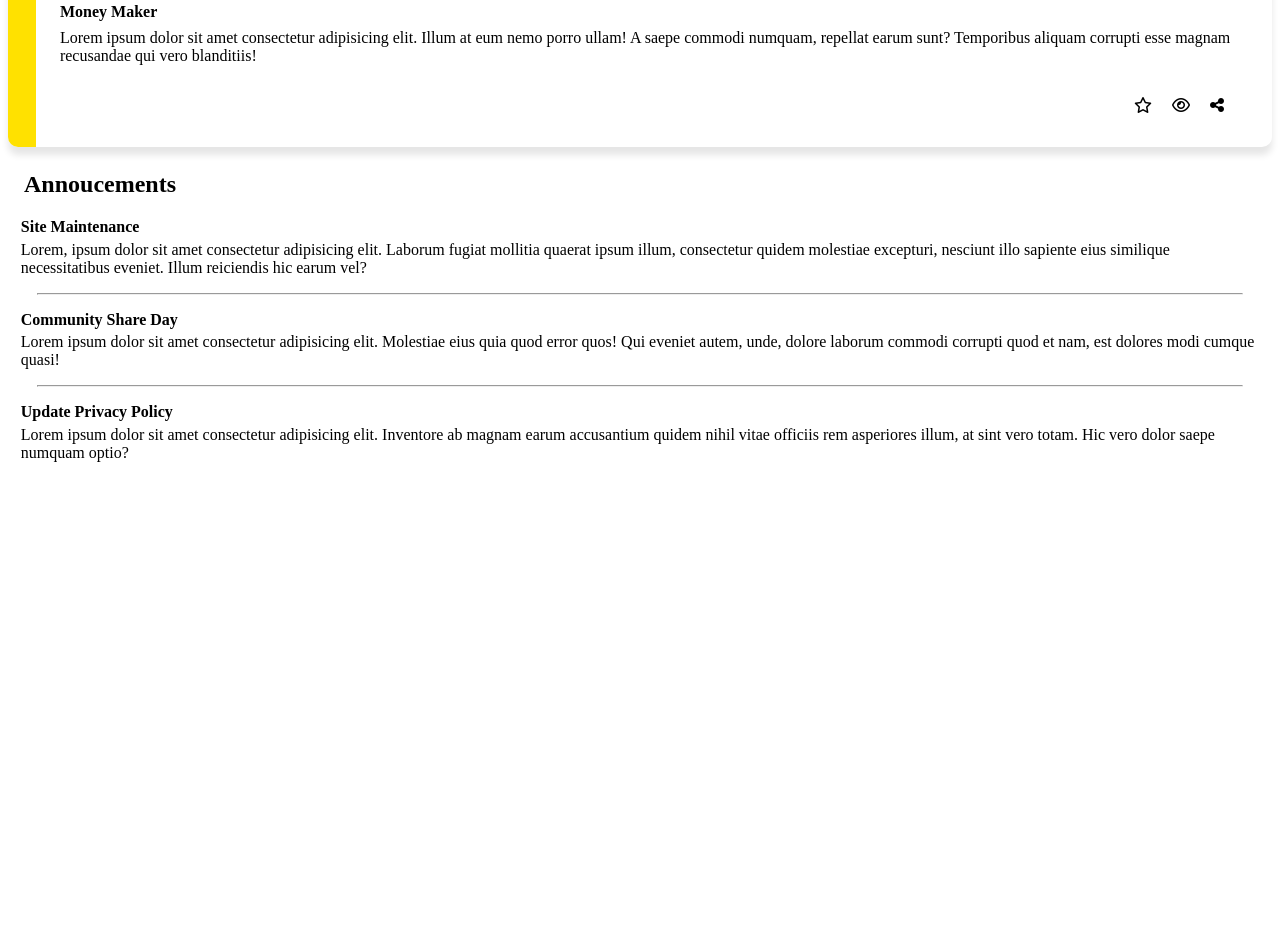
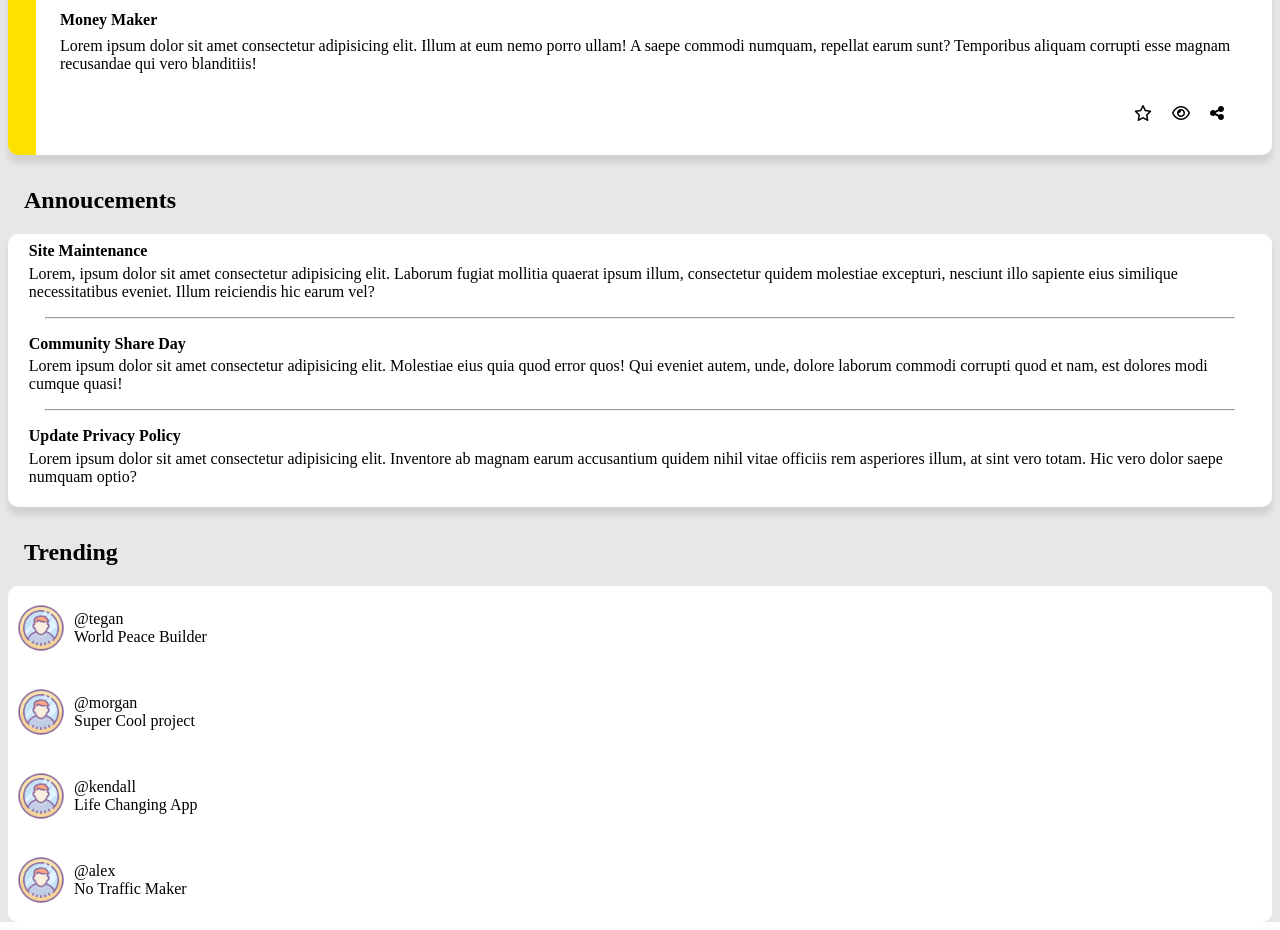
Before and after one commit to Alexskq/Front-end-Technical-test, a plain HTML site: page index.html in a window 1280 px wide. Shown: the part 1189-2119 px from the top of the page. Before the commit the page ends 1672 px from the top, so only its background shows below. Drawn offline with Linux system fonts and the light colour scheme.

Commit message:
side part wip

```diff
--- a/index.html
+++ b/index.html
@@ -31,6 +31,7 @@
     </div>
   </div>
 <!-- ########### Card #########-->
+<div class="container">
   <div class="content">
     <h1>Your Projects</h1>
     <div class="card">
@@ -107,6 +108,7 @@
     </div>
     <h1>Annoucements</h1>
     <div class="side-content">
+      <div class="side-content-top">
         <div class="side-info">
           <h3>Site Maintenance</h3>
           <p>Lorem, ipsum dolor sit amet consectetur adipisicing elit. Laborum fugiat mollitia quaerat ipsum illum, consectetur quidem molestiae excepturi, nesciunt illo sapiente eius similique necessitatibus eveniet. Illum reiciendis hic earum vel?</p>
@@ -122,7 +124,41 @@
           <p>Lorem ipsum dolor sit amet consectetur adipisicing elit. Inventore ab magnam earum accusantium quidem nihil vitae officiis rem asperiores illum, at sint vero totam. Hic vero dolor saepe numquam optio?</p>
         </div>
       </div>
+    </div>
+    <!-- ######## Side Top ########## -->
+    <h1>Trending</h1>
+    <div class="side-content-trend">
+      <div class="info-nav-bar">
+        <img src="/images/icons8-utilisateur-homme-64.png" alt="profil" class="big-profil">
+        <div class="name">
+          <span class="title">@tegan</span>
+          <span class="subname">World Peace Builder</span>
+        </div>
+      </div>
+      <div class="info-nav-bar">
+        <img src="/images/icons8-utilisateur-homme-64.png" alt="profil" class="big-profil">
+        <div class="name">
+          <span>@morgan</span>
+          <span>Super Cool project</span>
+        </div>
+      </div>
+      <div class="info-nav-bar">
+        <img src="/images/icons8-utilisateur-homme-64.png" alt="profil" class="big-profil">
+        <div class="name">
+          <span>@kendall</span>
+          <span>Life Changing App</span>
+        </div>
+      </div>
+      <div class="info-nav-bar">
+        <img src="/images/icons8-utilisateur-homme-64.png" alt="profil" class="big-profil">
+        <div class="name">
+          <span>@alex</span>
+          <span>No Traffic Maker</span>
+        </div>
+      </div>
+    </div>
 
+  </div>
 </div>
 </body>
 </html>
--- a/style.css
+++ b/style.css
@@ -1,12 +1,17 @@
 /* ###  Racine ### */
 :root{
   --blue : rgb(18, 162, 252);
+  --gray : #e9e6e6
 }
 *{
   box-sizing: border-box;
   margin: 0;
   padding: 0;
   font-size: 16px;
+}
+
+.container{
+  background-color: var(--gray);
 }
 
 
@@ -72,7 +77,7 @@
 
 h1{
   font-size: 1.5em;
-  margin: 1em 1em 0.5em;
+  padding: 1em 1em 0.5em;
 }
 
 .card{
@@ -81,6 +86,7 @@ h1{
   border-radius: 10px;
   overflow: hidden;
   box-shadow: 0px 8px 7px 0px rgba(0,0,0,0.1);
+  background-color: white;
 
 }
 
@@ -113,6 +119,11 @@ i:nth-child(2){
 
 .side-content{
   padding: 0.5em 1.3em 1.3em;
+  box-shadow: 0px 8px 7px 0px rgba(0,0,0,0.1);
+  margin: 0.5em;
+  border-radius: 10px;
+  background-color: white;
+
 }
 
 hr{
@@ -122,3 +133,20 @@ hr{
 h3{
   margin-bottom: 0.3em;
 }
+
+/* ### Side bottom #### */
+
+.side-content-trend{
+  margin: 0.5em;
+  background-color: white;
+  border-radius: 10px;
+  & .info-nav-bar{
+    padding: 1em 0;
+    margin: 0;
+
+  }
+}
+
+.title{
+
+}
```
Lines whose indentation alone changed are shown as unchanged.
